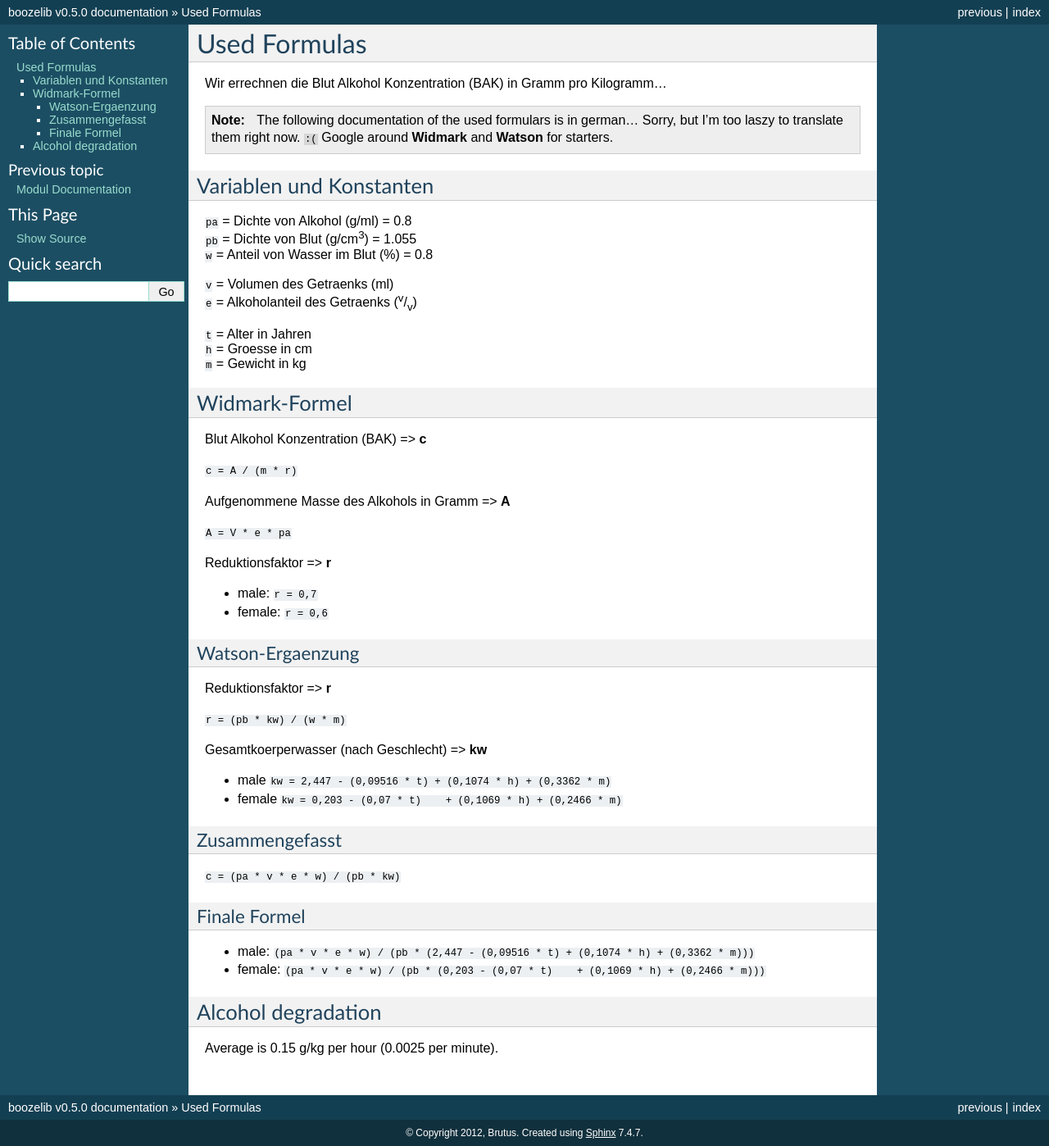
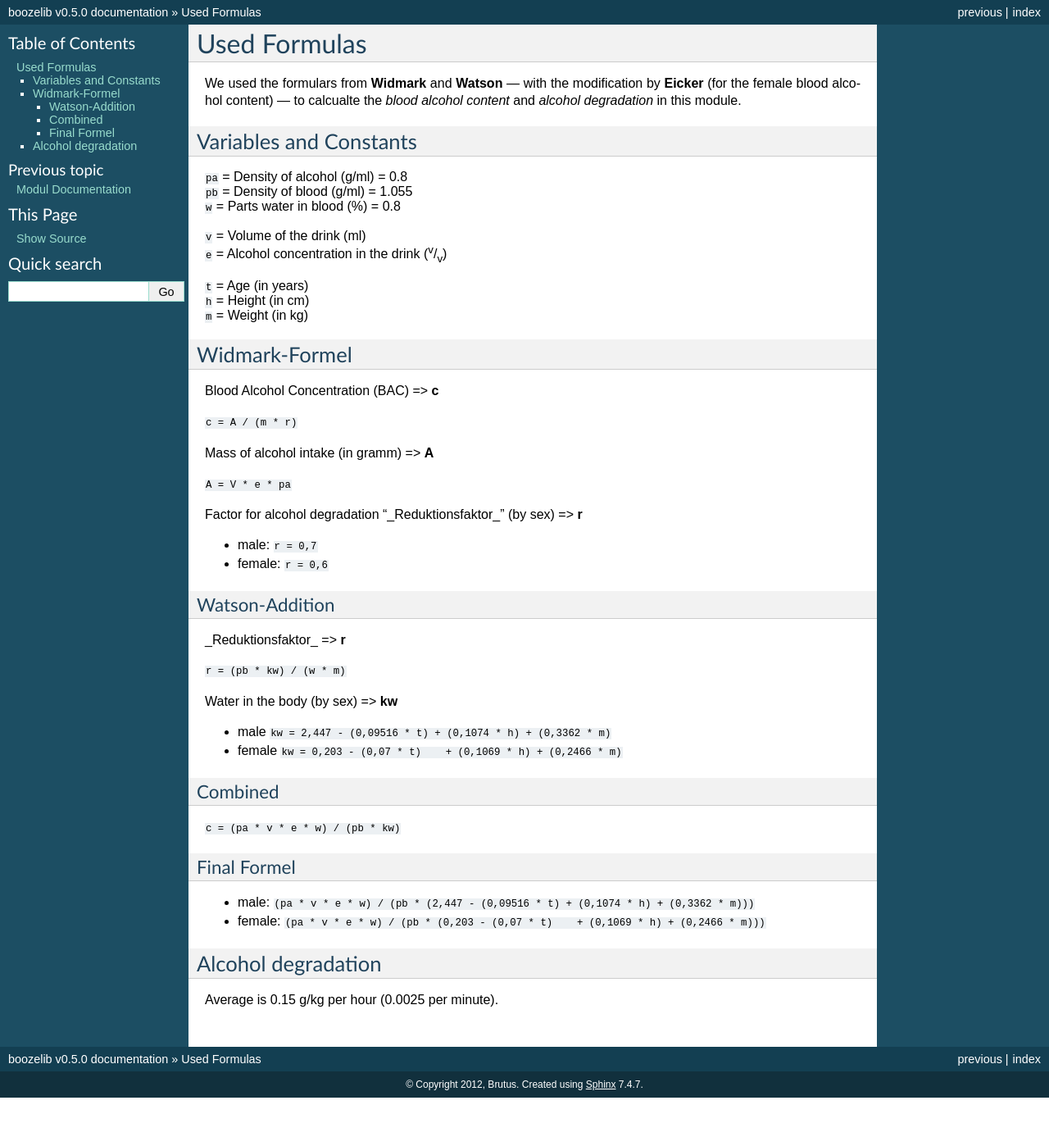
Before and after one commit to brutus/boozelib, a Sphinx documentation site: the page built from docs/background.rst, in a window 1280 px wide. Shown: the whole page at 82% size. Built offline with Sphinx 7.4.7, drawn with Linux system fonts in a browser that asks for light colours; after the commit the page ends 1339 px from its top, so only the background shows below that.

Commit message:
:globe_with_meridians: translate background info to english

```diff
--- a/docs/background.rst
+++ b/docs/background.rst
@@ -1,63 +1,59 @@
 Used Formulas
 =============
 
-Wir errechnen die Blut Alkohol Konzentration (BAK) in Gramm pro Kilogramm…
+We used the formulars from **Widmark** and **Watson** — with the modification
+by **Eicker** (for the female blood alcohol content) — to calcualte the
+*blood alcohol content* and *alcohol degradation* in this module.
 
-.. note::
+Variables and Constants
+-----------------------
 
-  The following documentation of the used formulars is in german... Sorry,
-  but I'm too laszy to translate them right now. ``:(`` Google around
-  **Widmark** and **Watson** for starters.
-
-Variablen und Konstanten
-------------------------
-
-| ``pa`` = Dichte von Alkohol (g/ml) = 0.8
-| ``pb`` = Dichte von Blut (g/cm\ :sup:`3`) = 1.055
-| ``w`` = Anteil von Wasser im Blut (%) = 0.8
+| ``pa`` = Density of alcohol (g/ml) = 0.8
+| ``pb`` = Density of blood (g/ml) = 1.055
+| ``w`` = Parts water in blood (%) = 0.8
 |
-| ``v`` = Volumen des Getraenks (ml)
-| ``e`` = Alkoholanteil des Getraenks (:sup:`v`/:sub:`v`)
+| ``v`` = Volume of the drink (ml)
+| ``e`` = Alcohol concentration in the drink (:sup:`v`/:sub:`v`)
 |
-| ``t`` = Alter in Jahren
-| ``h`` = Groesse in cm
-| ``m`` = Gewicht in kg
+| ``t`` = Age (in years)
+| ``h`` = Height (in cm)
+| ``m`` = Weight (in kg)
 
 Widmark-Formel
 --------------
 
-Blut Alkohol Konzentration (BAK) => **c**
+Blood Alcohol Concentration (BAC) => **c**
 
 ``c = A / (m * r)``
 
-Aufgenommene Masse des Alkohols in Gramm => **A**
+Mass of alcohol intake (in gramm) => **A**
 
 ``A = V * e * pa``
 
-Reduktionsfaktor => **r**
+Factor for alcohol degradation "_Reduktionsfaktor_" (by sex) => **r**
 
 * male: ``r = 0,7``
 * female: ``r = 0,6``
 
-Watson-Ergaenzung
-~~~~~~~~~~~~~~~~~
+Watson-Addition
+~~~~~~~~~~~~~~~
 
-Reduktionsfaktor => **r**
+_Reduktionsfaktor_ => **r**
 
 ``r = (pb * kw) / (w * m)``
 
-Gesamtkoerperwasser (nach Geschlecht) => **kw**
+Water in the body (by sex) => **kw**
 
 * male ``kw = 2,447 - (0,09516 * t) + (0,1074 * h) + (0,3362 * m)``
 * female ``kw = 0,203 - (0,07 * t)    + (0,1069 * h) + (0,2466 * m)``
 
-Zusammengefasst
-~~~~~~~~~~~~~~~
+Combined
+~~~~~~~~
 
 ``c = (pa * v * e * w) / (pb * kw)``
 
-Finale Formel
-~~~~~~~~~~~~~
+Final Formel
+~~~~~~~~~~~~
 
 * male: ``(pa * v * e * w) / (pb * (2,447 - (0,09516 * t) + (0,1074 * h) + (0,3362 * m)))``
 
```
Also changed, not shown: changes/_lKjiiX1Kv.change.md (added, +1 -0 lines), 1 other file.
